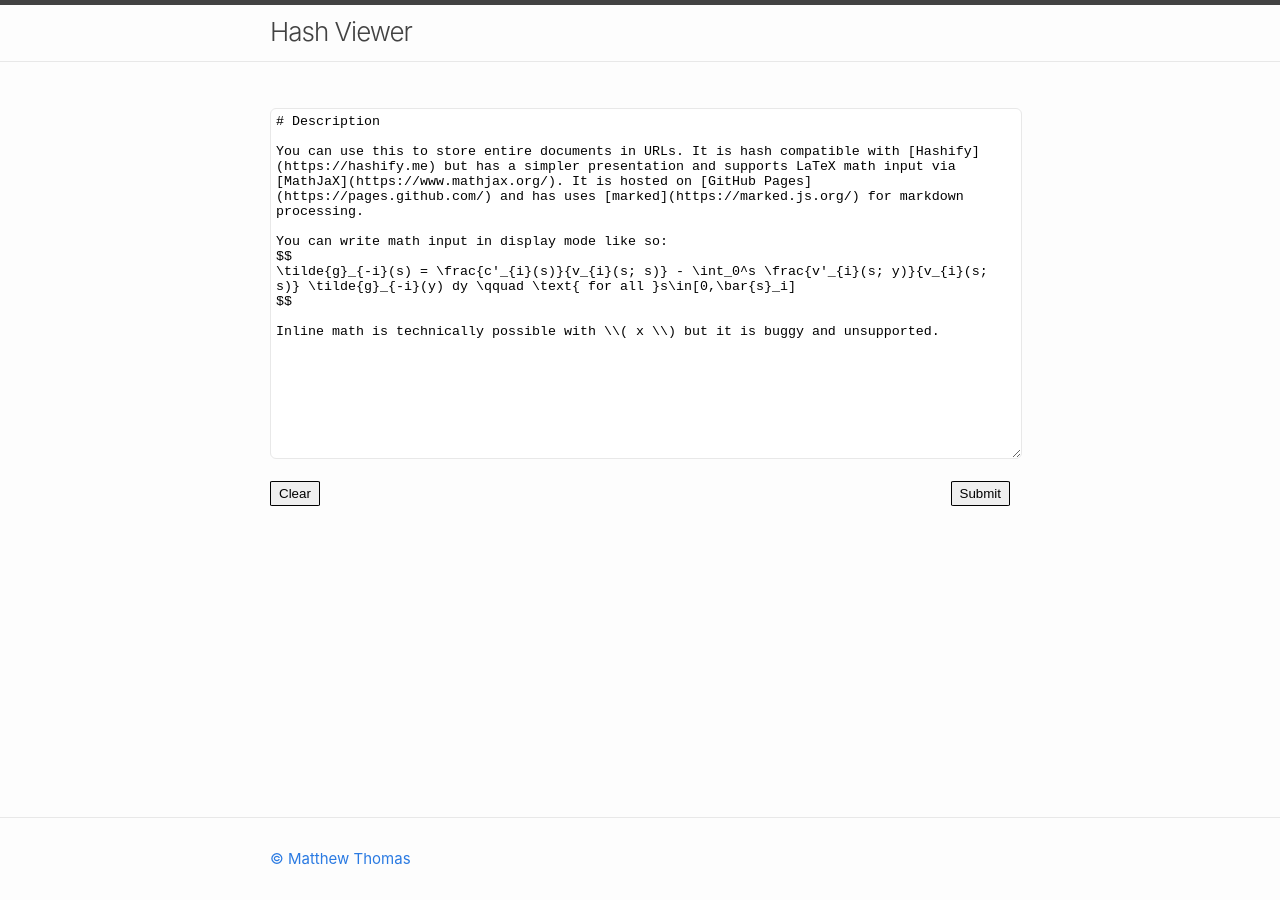
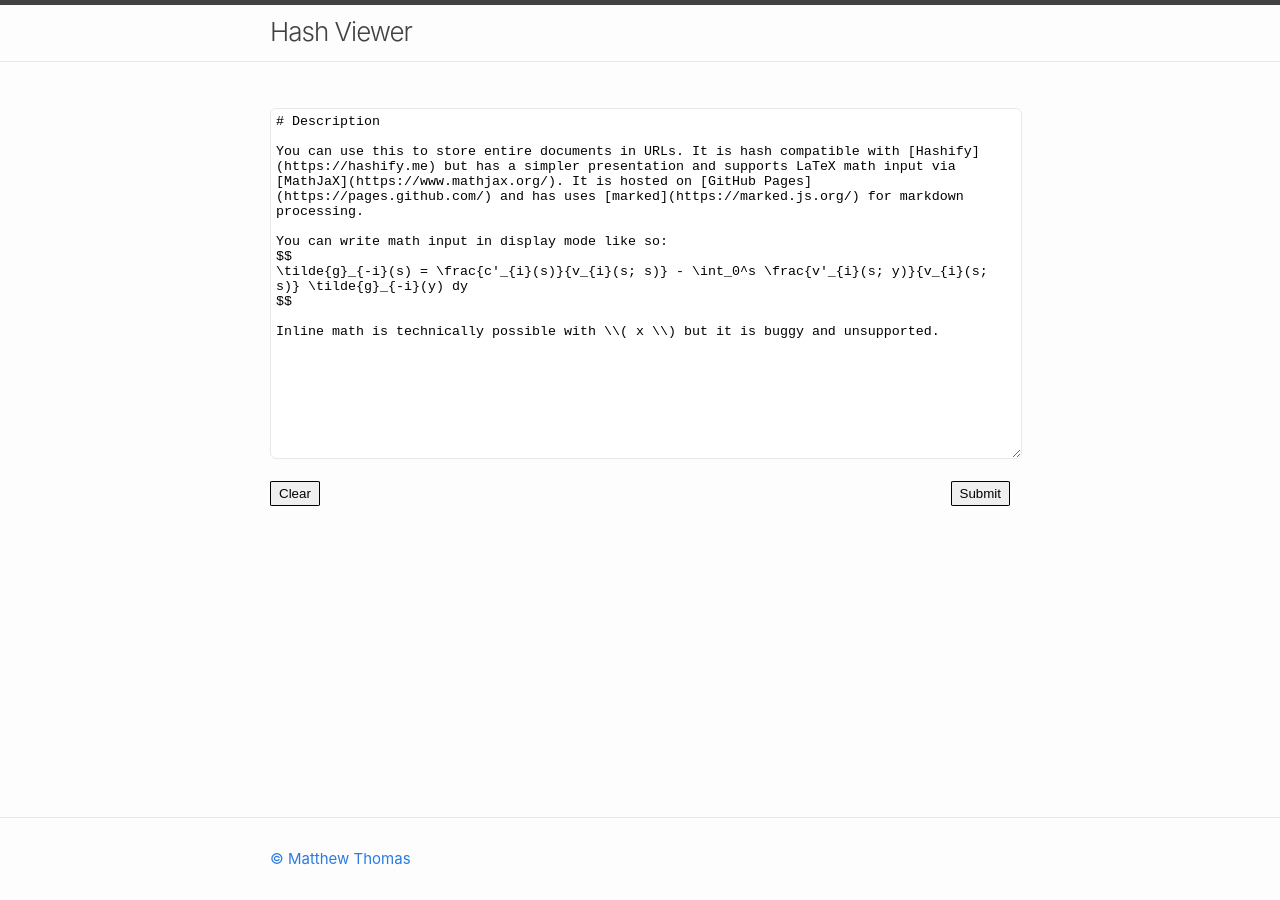
Before and after one commit to mwt/hash-viewer, a Jekyll site: the page built from index.html, in a window 1280 px wide. Built offline with Jekyll 4.4.1, drawn with Linux system fonts in a browser that asks for light colours.

Commit message:
shorten MathJaX example

```diff
--- a/index.html
+++ b/index.html
@@ -12,7 +12,7 @@ scripts:
 
 You can write math input in display mode like so:
 $$
-\tilde{g}_{-i}(s) = \frac{c'_{i}(s)}{v_{i}(s; s)} - \int_0^s \frac{v'_{i}(s; y)}{v_{i}(s; s)} \tilde{g}_{-i}(y) dy \qquad \text{ for all }s\in[0,\bar{s}_i]
+\tilde{g}_{-i}(s) = \frac{c'_{i}(s)}{v_{i}(s; s)} - \int_0^s \frac{v'_{i}(s; y)}{v_{i}(s; s)} \tilde{g}_{-i}(y) dy
 $$
 
 Inline math is technically possible with \\( x \\) but it is buggy and unsupported.
```
